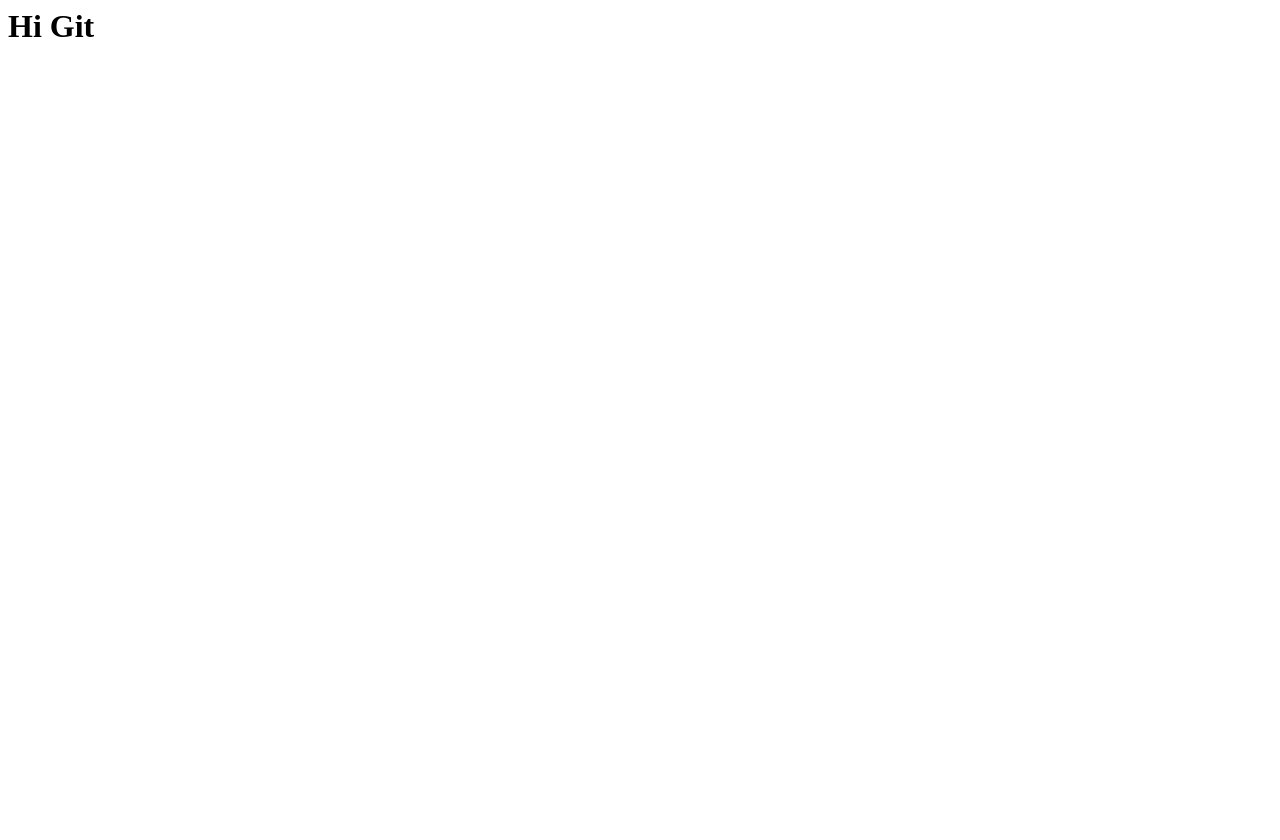
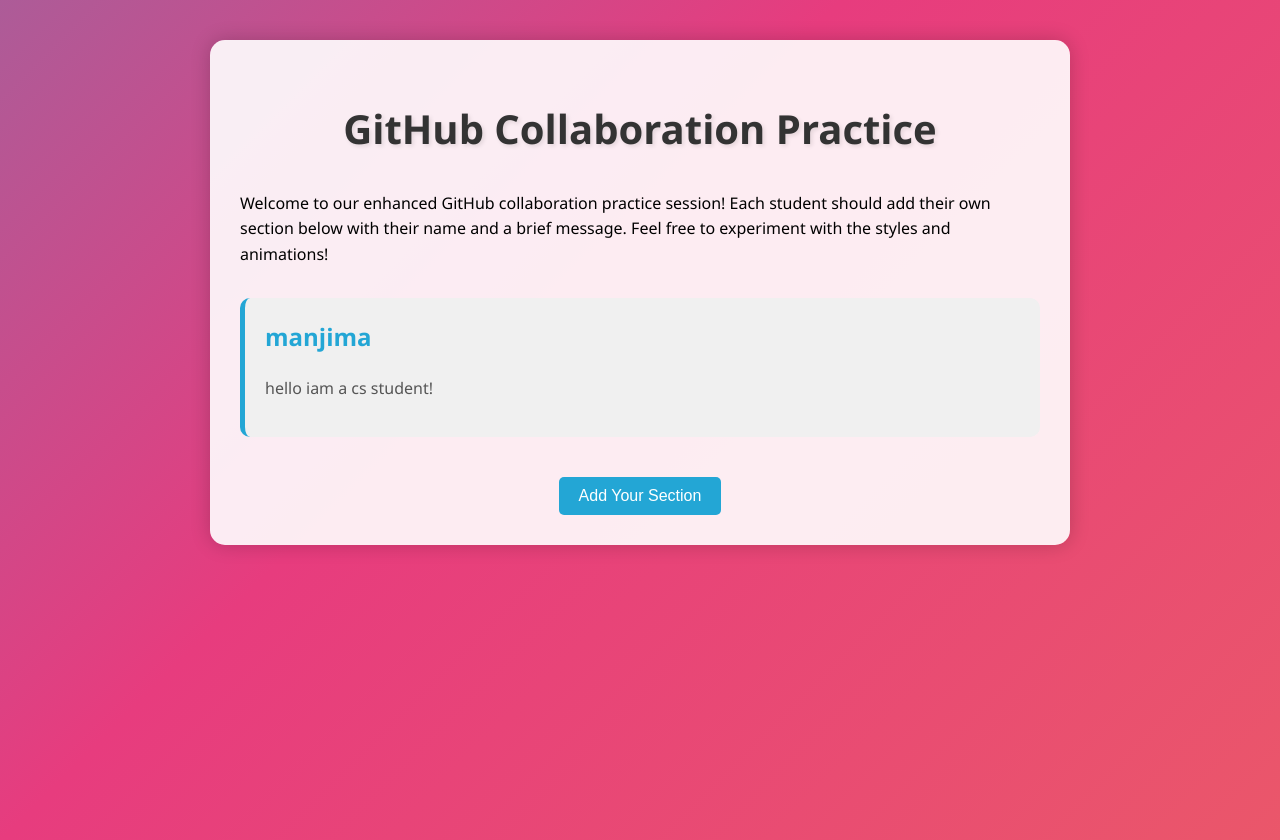
Before and after one commit to manjimavinuja/gitit_session, a plain HTML site: page index.html in a window 1280 px wide. Before the commit the page ends 800 px from the top, so only its background shows below. Drawn offline with Linux system fonts and the light colour scheme.

Commit message:
ADDED MY NAME

```diff
--- a/index.html
+++ b/index.html
@@ -1,5 +1,117 @@
-<html>
+<!DOCTYPE html>
+<html lang="en">
+<head>
+    <meta charset="UTF-8">
+    <meta name="viewport" content="width=device-width, initial-scale=1.0">
+    <title>GitHub Collaboration Practice</title>
+</head>
 <body>
-<h1>Hi Git</h1>
+    <div class="container fade-in">
+        <h1>GitHub Collaboration Practice</h1>
+        <p>Welcome to our enhanced GitHub collaboration practice session! Each student should add their own section below with their name and a brief message. Feel free to experiment with the styles and animations!</p>
+
+        <div class="student-section">
+            <h2>manjima</h2>
+            <p>hello iam a cs student!</p>
+        </div>
+
+        <!-- More student sections will be added here -->
+
+        <div class="add-section">
+            <button class="add-button">Add Your Section</button>
+        </div>
+    </div>
+
+    <script>
+        document.querySelector('.add-button').addEventListener('click', function() {
+            const newSection = document.createElement('div');
+            newSection.className = 'student-section fade-in';
+            newSection.innerHTML = `
+                <h2>New Student</h2>
+                <p>Replace this text with your own message!</p>
+            `;
+            document.querySelector('.container').insertBefore(newSection, this.parentNode);
+        });
+    </script>
+     <style>
+        @keyframes gradientBG {
+            0% {background-position: 0% 50%;}
+            50% {background-position: 100% 50%;}
+            100% {background-position: 0% 50%;}
+        }
+
+        body {
+            font-family: 'Segoe UI', Tahoma, Geneva, Verdana, sans-serif;
+            line-height: 1.6;
+            margin: 0;
+            padding: 20px;
+            background: linear-gradient(-45deg, #ee7752, #e73c7e, #23a6d5, #23d5ab);
+            background-size: 400% 400%;
+            animation: gradientBG 15s ease infinite;
+            min-height: 100vh;
+        }
+        .container {
+            max-width: 800px;
+            margin: 20px auto;
+            background: rgba(255, 255, 255, 0.9);
+            padding: 30px;
+            border-radius: 15px;
+            box-shadow: 0 0 20px rgba(0,0,0,0.2);
+            transition: transform 0.3s ease;
+        }
+        .container:hover {
+            transform: scale(1.02);
+        }
+        h1 {
+            color: #333;
+            text-align: center;
+            margin-bottom: 30px;
+            font-size: 2.5em;
+            text-shadow: 2px 2px 4px rgba(0,0,0,0.1);
+        }
+        .student-section {
+            margin-top: 30px;
+            padding: 20px;
+            background-color: #f0f0f0;
+            border-radius: 10px;
+            transition: all 0.3s ease;
+            border-left: 5px solid #23a6d5;
+        }
+        .student-section:hover {
+            box-shadow: 0 5px 15px rgba(0,0,0,0.1);
+            transform: translateY(-5px);
+        }
+        .student-section h2 {
+            color: #23a6d5;
+            margin-top: 0;
+        }
+        .student-section p {
+            color: #555;
+        }
+        .add-section {
+            text-align: center;
+            margin-top: 40px;
+        }
+        .add-button {
+            padding: 10px 20px;
+            font-size: 1em;
+            background-color: #23a6d5;
+            color: white;
+            border: none;
+            border-radius: 5px;
+            cursor: pointer;
+            transition: background-color 0.3s ease;
+        }
+        .add-button:hover {
+            background-color: #1b8ab2;
+        }
+        @keyframes fadeIn {
+            from { opacity: 0; }
+            to { opacity: 1; }
+        }
+        .fade-in {
+            animation: fadeIn 1s ease-out;
+        }
+    </style>
 </body>
 </html>
```
